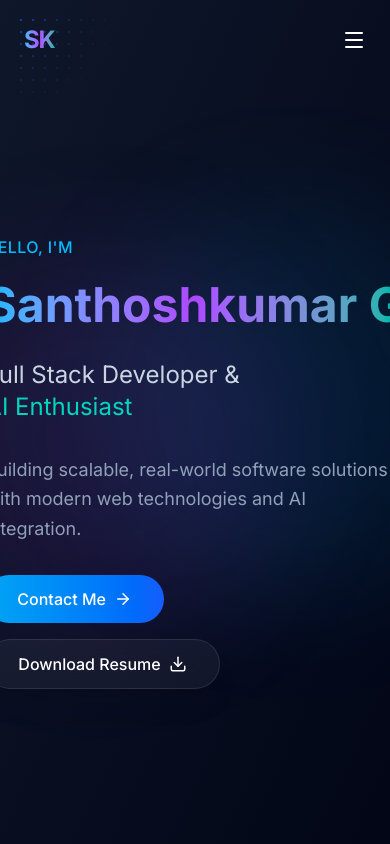
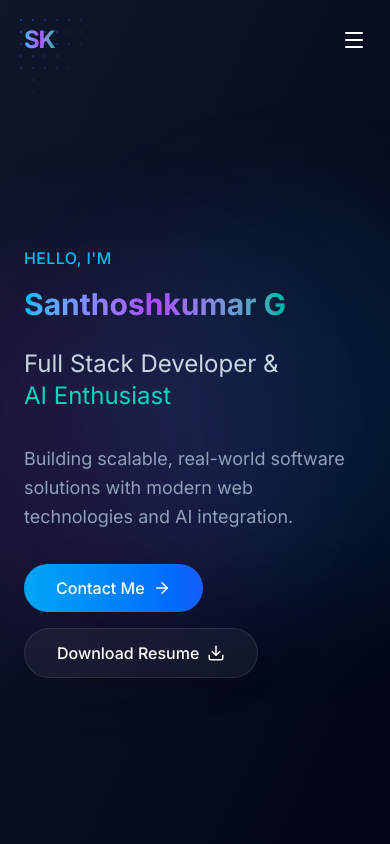
Before and after one commit to santhoshkumar555/Portfolio, a Next.js app: page / in a window 390 px wide. Shown: the top 844 px of the page. Built offline with nearby package versions, Linux system fonts and the light colour scheme.

Commit message:
Fix mobile responsiveness, update DotGrid visibility, and update project links

```diff
--- a/src/components/Hero.tsx
+++ b/src/components/Hero.tsx
@@ -19,7 +19,7 @@
                     transition={{ duration: 0.8 }}
                 >
                     <h2 className="text-sky-400 font-medium mb-4 tracking-wide">HELLO, I&apos;M</h2>
-                    <h1 className="text-5xl md:text-7xl font-bold mb-6 leading-tight whitespace-nowrap">
+                    <h1 className="text-3xl sm:text-5xl md:text-7xl font-bold mb-6 leading-tight whitespace-nowrap">
                         <span className="text-gradient">Santhoshkumar G</span>
                     </h1>
                     <h3 className="text-2xl md:text-3xl text-slate-300 mb-8">
```
